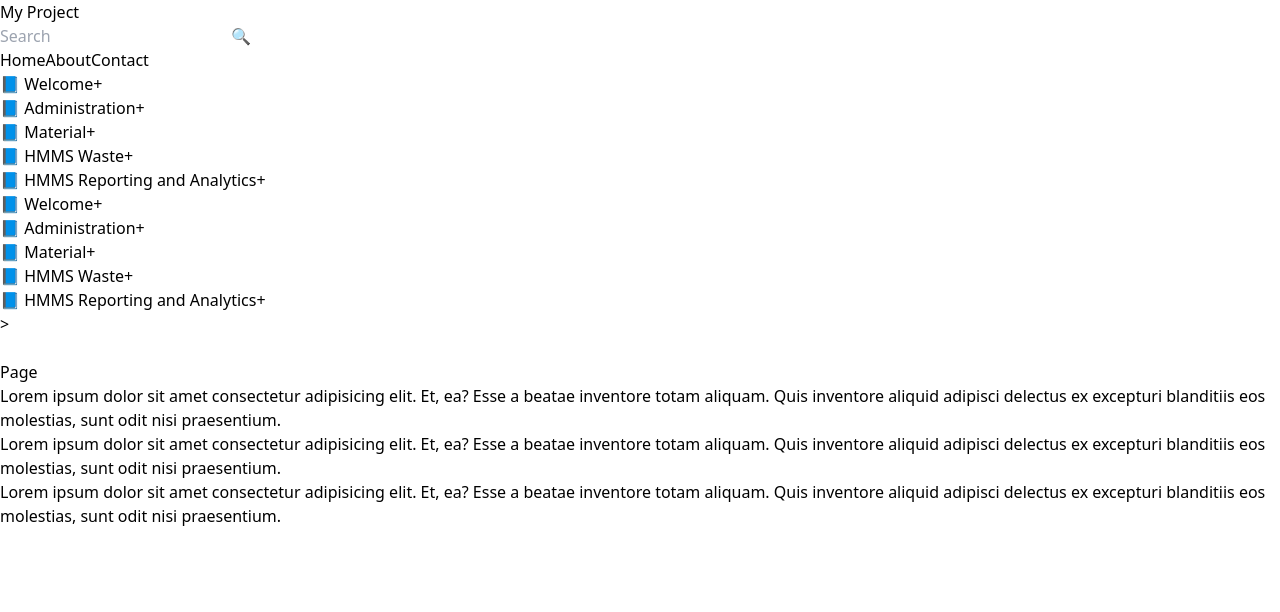
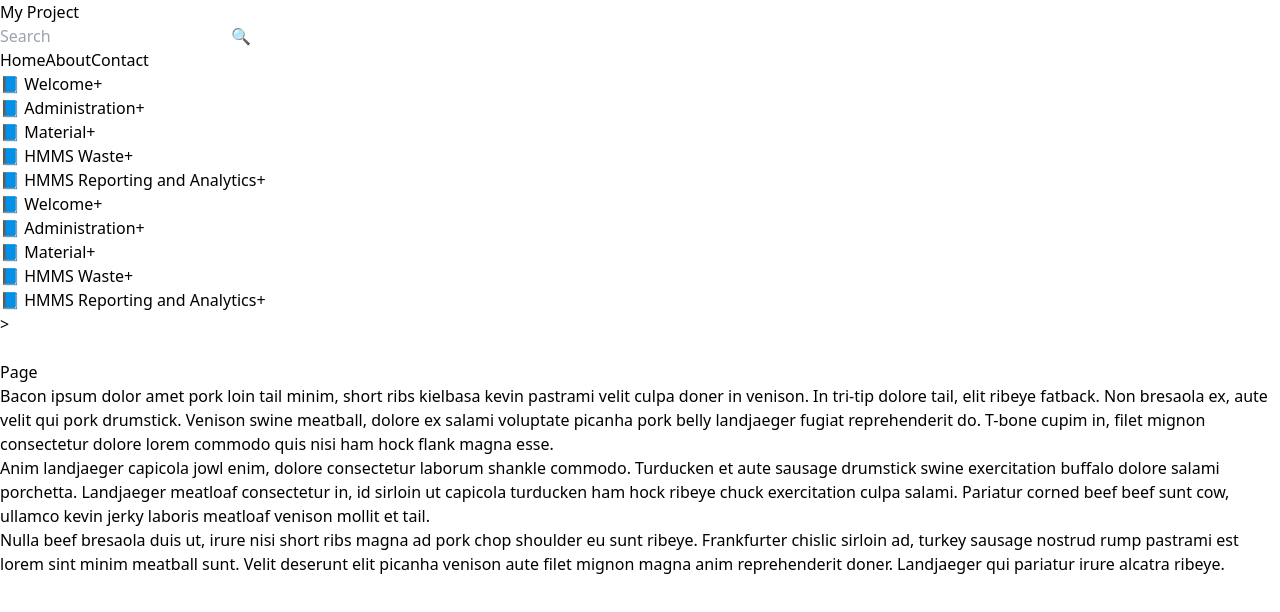
Before and after one commit to kylebaugh/help-doc-mockup, a React (Vite) app: page / in a window 1280 px wide. Shown: the top 612 px of the page. Built offline with nearby package versions, Linux system fonts and the light colour scheme.

Commit message:
make the bacon

```diff
--- a/src/components/Page.jsx
+++ b/src/components/Page.jsx
@@ -4,9 +4,9 @@ const Page = () => {
   return (
     <div className="p-4">
       <h1 className="text-2xl text-center font-bold">Page</h1>
-      <p className="my-2">Lorem ipsum dolor sit amet consectetur adipisicing elit. Et, ea? Esse a beatae inventore totam aliquam. Quis inventore aliquid adipisci delectus ex excepturi blanditiis eos molestias, sunt odit nisi praesentium.</p>
-      <p className="my-2">Lorem ipsum dolor sit amet consectetur adipisicing elit. Et, ea? Esse a beatae inventore totam aliquam. Quis inventore aliquid adipisci delectus ex excepturi blanditiis eos molestias, sunt odit nisi praesentium.</p>
-      <p className="my-2">Lorem ipsum dolor sit amet consectetur adipisicing elit. Et, ea? Esse a beatae inventore totam aliquam. Quis inventore aliquid adipisci delectus ex excepturi blanditiis eos molestias, sunt odit nisi praesentium.</p>
+      <p className="my-2">Bacon ipsum dolor amet pork loin tail minim, short ribs kielbasa kevin pastrami velit culpa doner in venison. In tri-tip dolore tail, elit ribeye fatback. Non bresaola ex, aute velit qui pork drumstick. Venison swine meatball, dolore ex salami voluptate picanha pork belly landjaeger fugiat reprehenderit do. T-bone cupim in, filet mignon consectetur dolore lorem commodo quis nisi ham hock flank magna esse.</p>
+      <p className="my-2">Anim landjaeger capicola jowl enim, dolore consectetur laborum shankle commodo. Turducken et aute sausage drumstick swine exercitation buffalo dolore salami porchetta. Landjaeger meatloaf consectetur in, id sirloin ut capicola turducken ham hock ribeye chuck exercitation culpa salami. Pariatur corned beef beef sunt cow, ullamco kevin jerky laboris meatloaf venison mollit et tail.</p>
+      <p className="my-2">Nulla beef bresaola duis ut, irure nisi short ribs magna ad pork chop shoulder eu sunt ribeye. Frankfurter chislic sirloin ad, turkey sausage nostrud rump pastrami est lorem sint minim meatball sunt. Velit deserunt elit picanha venison aute filet mignon magna anim reprehenderit doner. Landjaeger qui pariatur irure alcatra ribeye.</p>
     </div>
   )
 }
```
